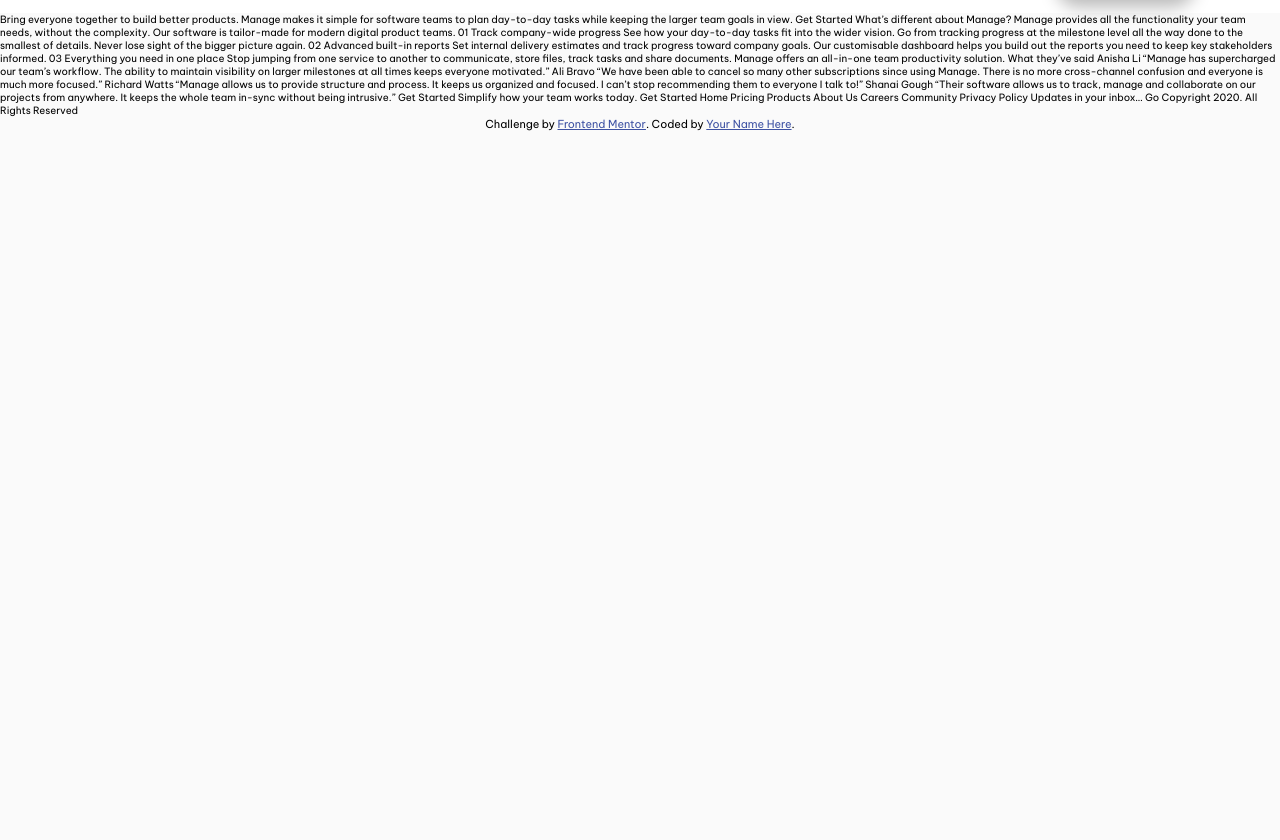
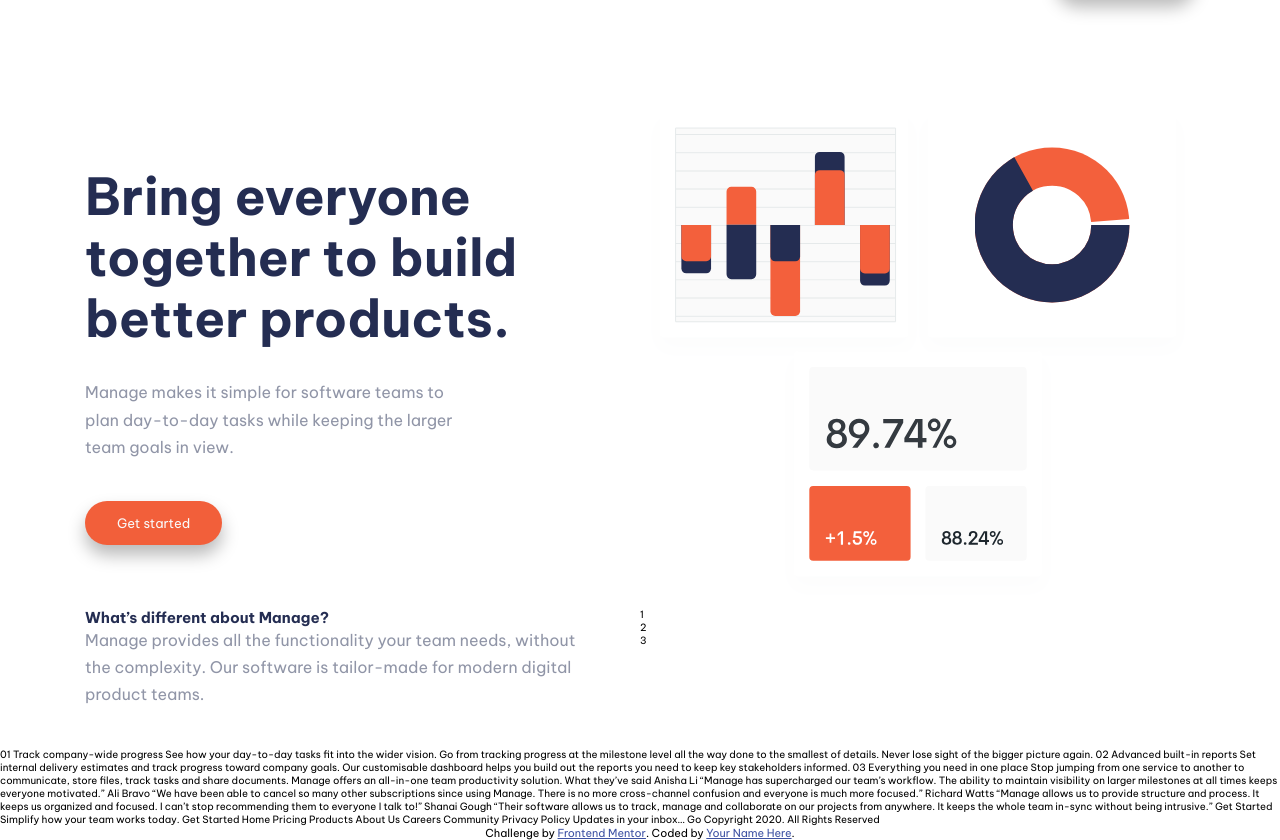
Before and after one commit to nasim67reja/manage.github.io, a plain HTML site: page index.html in a window 1280 px wide. Shown: the part 67-907 px from the top of the page. Before the commit the page ends 800 px from the top, so only its background shows below. Drawn offline with Linux system fonts and the light colour scheme.

Commit message:
First Commit 🚀

```diff
--- a/css/general.css
+++ b/css/general.css
@@ -18,11 +18,10 @@ html {
 }
 body {
   font-family: "Be Vietnam Pro", sans-serif;
-  background-color: var(--vl-gray);
+  /* background-color: var(--vl-gray); */
 }
 a:link,
-a:visited,
-p {
+a:visited {
   color: var(--dk-blue);
 }
 p {
@@ -96,16 +95,19 @@ h2,
 h3,
 h4 {
   color: var(--dk-blue);
-  font-weight: 400;
 }
 .heading-primary {
-  font-size: 5rem;
-  margin-bottom: 4rem;
+  font-size: 5.1rem;
+  line-height: 1.2;
+  margin-bottom: 3rem;
+  font-weight: bold;
 }
 .description {
-  margin-bottom: 3rem;
-  font-size: 1.7rem;
-  line-height: 1.6;
+  margin-bottom: 4rem;
+  font-size: 1.6rem;
+  line-height: 1.7;
+  padding: 0 4.5rem 0 0;
+  color: var(--dkgrayish-blue);
 }
 
 /*
--- a/css/style.css
+++ b/css/style.css
@@ -1,6 +1,5 @@
 /* Header */
 .header {
-  background-color: #fff;
   height: 8rem;
   padding: 2rem 0 3rem 0;
 }
@@ -41,3 +40,19 @@
   /* trick */
   color: var(--dkgrayish-blue);
 }
+
+/* //////////////////////// */
+/* Section Hero */
+/* //////////////////////// */
+.section-hero {
+  margin-top: 9rem;
+}
+
+.hero {
+  gap: 12rem;
+  align-items: center;
+  grid-template-columns: 44fr 56fr;
+}
+.hero-img {
+  width: 100%;
+}
--- a/index.html
+++ b/index.html
@@ -66,22 +66,57 @@
     </div>
 
   </header>
+  <main>
+    <section id="section1" class="section-hero">
+      <div class="hero container grid grid-2-cols">
+        <div class="hero-text-box">
+          <h1 class="heading-primary">
+            Bring everyone together to build better products.
+          </h1>
+          <p class="description">
+            Manage makes it simple for software teams to plan day-to-day
+            tasks while keeping the larger team goals in view.
+          </p>
+          <div class="btn-list">
+            <a href="#" class="btn">Get started</a>
+          </div>
+        </div>
+        <div class="hero-img-box">
+          <img src="images/illustration-intro.svg" class="hero-img" alt="tablet-illustration">
+        </div>
+      </div>
+    </section>
+    <section id="section-about" class="section-about">
+      <div class="about container grid grid-2-cols">
+        <div class="about-text-box">
+          <h2 class="heading-secondary">
+            What’s different about Manage?
+          </h2>
+          <p class="description">
+            Manage provides all the functionality your team needs, without
+            the complexity. Our software is tailor-made for modern digital
+            product teams.
+          </p>
+        </div>
+        <div class="about-path column">
+          <div class="column-row">1</div>
+          <div class="scolumn-row">2</div>
+          <div class="column-row">3</div>
+        </div>
+      </div>
+
+    </section>
+  </main>
 
 
 
 
-  Bring everyone together to build better products.
 
-  Manage makes it simple for software teams to plan day-to-day
-  tasks while keeping the larger team goals in view.
 
-  Get Started
 
-  What’s different about Manage?
 
-  Manage provides all the functionality your team needs, without
-  the complexity. Our software is tailor-made for modern digital
-  product teams.
+
+
 
   01
   Track company-wide progress
```
